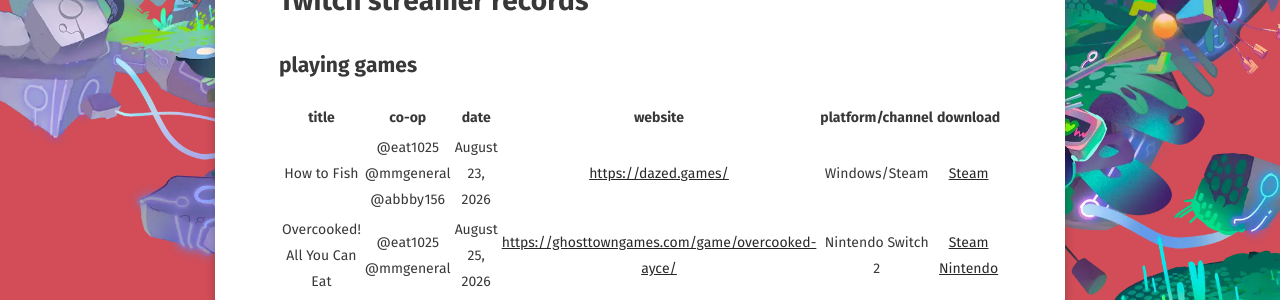
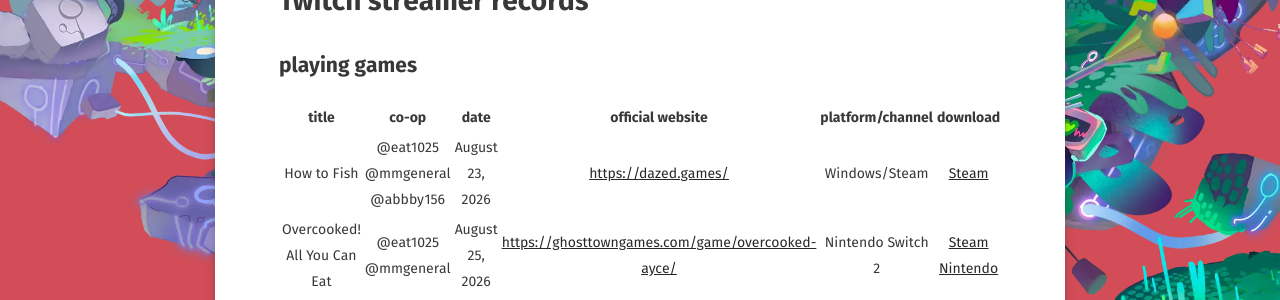
Before and after one commit to WebPavel/WebPavel.github.io, a Jekyll site: the page built from _posts/2026-08-23-Twitch-streamer-records.md, in a window 1280 px wide and 900 px high. Shown: the part 395-695 px from the top of the window. Built offline with Jekyll 4.4.1, drawn with Linux system fonts in a browser that asks for light colours; some web fonts are replaced; comment, search, counter and statistics services are not loaded.

Commit message:
style: formatting

```diff
--- a/_posts/2026-08-23-Twitch-streamer-records.md
+++ b/_posts/2026-08-23-Twitch-streamer-records.md
@@ -11,10 +11,10 @@
 
 ## playing games
 
-|            title            |             co-op             |      date       |                      website                       | platform/channel  |                                                                                    download                                                                                    |
-|:---------------------------:|:-----------------------------:|:---------------:|:--------------------------------------------------:|:-----------------:|:------------------------------------------------------------------------------------------------------------------------------------------------------------------------------:|
-|         How to Fish         | @eat1025 @mmgeneral @abbby156 | August 23, 2026 |               <https://dazed.games/>               |   Windows/Steam   |                                                        [Steam](https://store.steampowered.com/app/4001890/How_to_Fish/)                                                        |
-| Overcooked! All You Can Eat |      @eat1025 @mmgeneral      | August 25, 2026 | <https://ghosttowngames.com/game/overcooked-ayce/> | Nintendo Switch 2 | [Steam](https://store.steampowered.com/app/1243830/Overcooked_All_You_Can_Eat/) <br> [Nintendo](https://www.nintendo.com/us/store/products/overcooked-all-you-can-eat-switch/) |
+|            title            |             co-op             |      date       |                  official website                  | platform/channel  |                                                                                    download                                                                                     |
+|:---------------------------:|:-----------------------------:|:---------------:|:--------------------------------------------------:|:-----------------:|:-------------------------------------------------------------------------------------------------------------------------------------------------------------------------------:|
+|         How to Fish         | @eat1025 @mmgeneral @abbby156 | August 23, 2026 |               <https://dazed.games/>               |   Windows/Steam   |                                                        [Steam](https://store.steampowered.com/app/4001890/How_to_Fish/)                                                         |
+| Overcooked! All You Can Eat |      @eat1025 @mmgeneral      | August 25, 2026 | <https://ghosttowngames.com/game/overcooked-ayce/> | Nintendo Switch 2 | [Steam](https://store.steampowered.com/app/1243830/Overcooked_All_You_Can_Eat/) <br/> [Nintendo](https://www.nintendo.com/us/store/products/overcooked-all-you-can-eat-switch/) |
 
 ## outdoors
 
```
